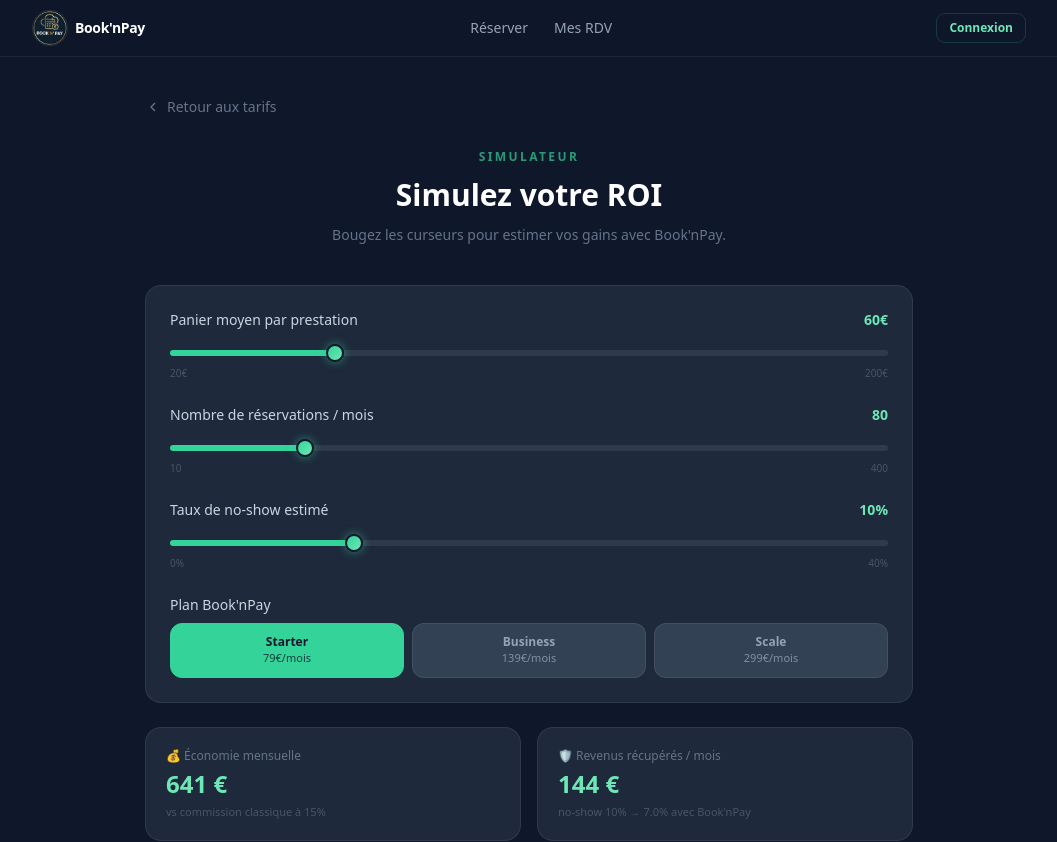
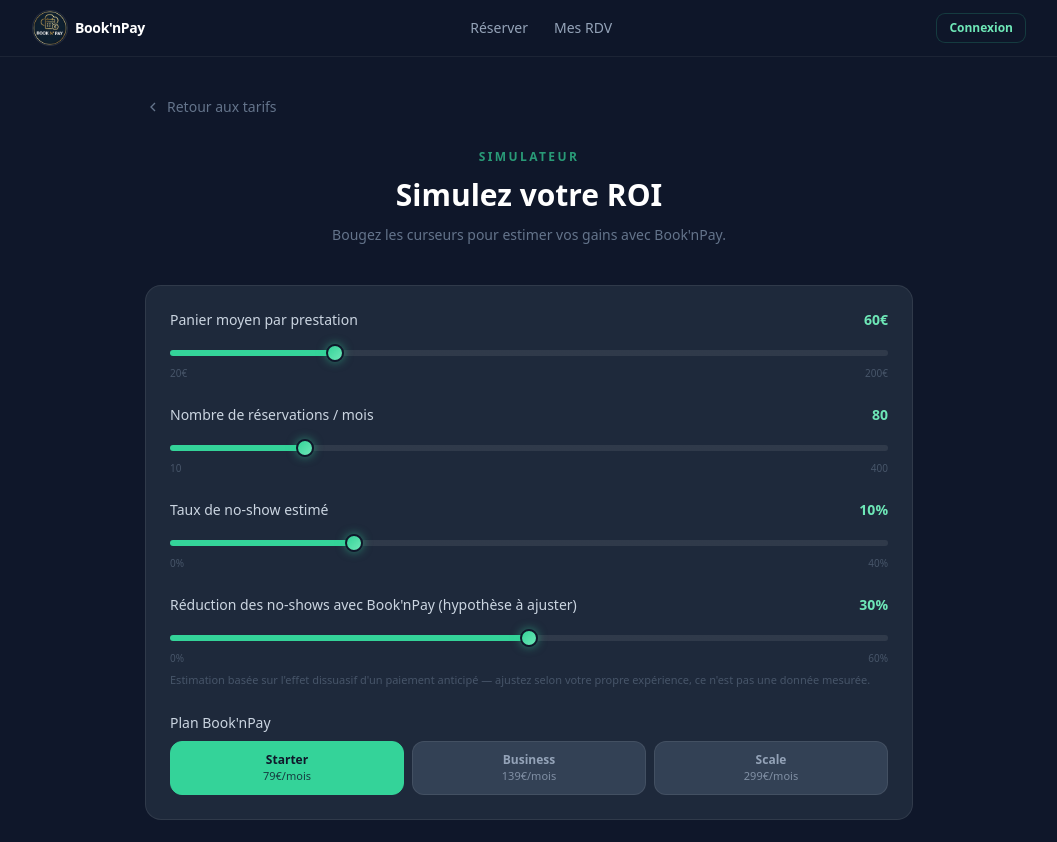
Before and after one commit to leccepierre5-lab/book-n-pay, a Next.js app: page /simulator in a window 1280 px wide. Shown: the top 842 px of the page, without its empty margins (111-1168 px from the left). Built offline with nearby package versions, Linux system fonts and the light colour scheme; no server answers.

Commit message:
fix: remplace le -30% de réduction no-shows codé en dur par un curseur ajustable avec disclaimer

```diff
--- a/src/app/(public)/simulator/page.tsx
+++ b/src/app/(public)/simulator/page.tsx
@@ -4,7 +4,6 @@ import Link from 'next/link';
 import { BNP_PLANS } from '@/lib/plans-config';
 
 const COMMISSION_CLASSIQUE = 0.15; // commission moyenne d'une plateforme de réservation classique
-const NO_SHOW_REDUCTION = 0.3;     // friction du paiement anticipé Book'nPay = -30% de no-shows
 
 function formatEuro(n: number) {
   return n.toLocaleString('fr-FR', { maximumFractionDigits: 0 }) + ' €';
@@ -58,6 +57,7 @@ export default function SimulatorPage() {
   const [panierMoyen, setPanierMoyen] = useState(60);
   const [nbReservations, setNbReservations] = useState(80);
   const [noShowRate, setNoShowRate] = useState(10);
+  const [noShowReduction, setNoShowReduction] = useState(30);
   const [planKey, setPlanKey] = useState<'starter' | 'business' | 'scale'>('starter');
 
   const plan = BNP_PLANS.find((p) => p.key === planKey)!;
@@ -73,14 +73,14 @@ export default function SimulatorPage() {
     const economieMensuelle = commissionClassiqueMensuelle - plan.priceHT;
     const economieAnnuelle = economieMensuelle * 12;
 
-    const noShowRateBnp = noShowRate * (1 - NO_SHOW_REDUCTION);
+    const noShowRateBnp = noShowRate * (1 - noShowReduction / 100);
     const noShowsEvitesMensuel = nbReservations * ((noShowRate - noShowRateBnp) / 100);
     const revenusRecuperesMensuel = noShowsEvitesMensuel * panierMoyen;
 
     const gainTotalAnnuel = economieAnnuelle + revenusRecuperesMensuel * 12;
 
     return { economieMensuelle, economieAnnuelle, revenusRecuperesMensuel, gainTotalAnnuel, noShowRateBnp };
-  }, [panierMoyen, nbReservations, noShowRate, plan]);
+  }, [panierMoyen, nbReservations, noShowRate, noShowReduction, plan]);
 
   return (
     <div className="min-h-dvh px-4 py-10">
@@ -127,6 +127,20 @@ export default function SimulatorPage() {
             unit="%"
             onChange={setNoShowRate}
           />
+          <div>
+            <Slider
+              label="Réduction des no-shows avec Book'nPay (hypothèse à ajuster)"
+              value={noShowReduction}
+              min={0}
+              max={60}
+              step={5}
+              unit="%"
+              onChange={setNoShowReduction}
+            />
+            <p className="mt-1.5 text-[11px] text-slate-600">
+              Estimation basée sur l&apos;effet dissuasif d&apos;un paiement anticipé — ajustez selon votre propre expérience, ce n&apos;est pas une donnée mesurée.
+            </p>
+          </div>
 
           <div>
             <label className="text-sm text-slate-300 mb-2 block">Plan Book&apos;nPay</label>
@@ -160,7 +174,7 @@ export default function SimulatorPage() {
           </div>
 
           <div className="rounded-2xl bg-navy-900 border border-white/[0.08] p-5">
-            <p className="text-xs text-slate-500 mb-1">🛡️ Revenus récupérés / mois</p>
+            <p className="text-xs text-slate-500 mb-1">🛡️ Revenus récupérés / mois (estimation)</p>
             <p className="text-2xl font-black text-mint-400">{formatEuro(revenusRecuperesMensuel)}</p>
             <p className="text-[11px] text-slate-600 mt-1">
               no-show {noShowRate}% → {noShowRateBnp.toFixed(1)}% avec Book&apos;nPay
```
